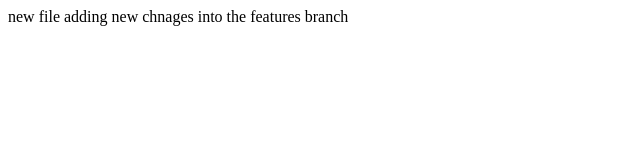
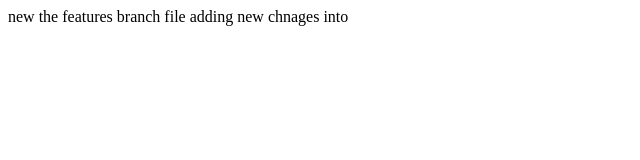
Before and after one commit to moarray28/conflict_merge, a plain HTML site: page index.html in a window 1280 px wide. Shown: the full height of the page, 0-640 px from the left. Drawn offline with Linux system fonts and the light colour scheme.

Commit message:
adding to master

```diff
--- a/index.html
+++ b/index.html
@@ -5,6 +5,6 @@
 </title>
 
 <body>
-	new file adding new chnages into the features branch
+	new  the features branch file adding new chnages into
 </body>
 </html>
```
